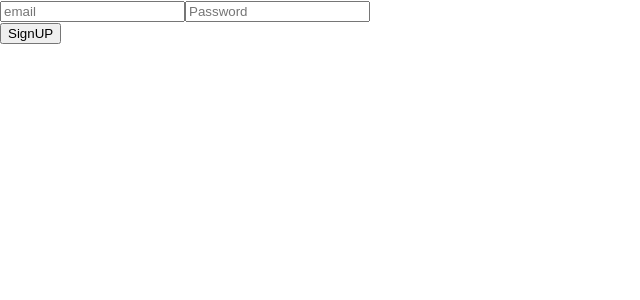
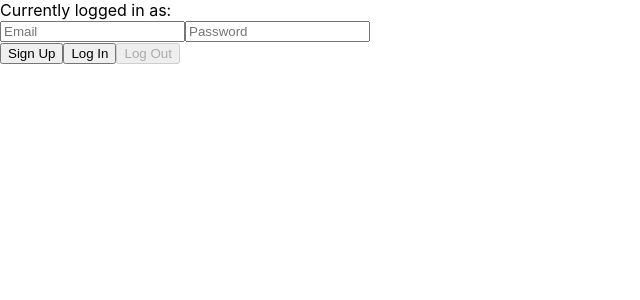
Before and after one commit to somalisintech/2021-hackathon-team-6, a React (Create React App) app: page / in a window 1280 px wide. Shown: the top 300 px of the page, without its empty margins (0-640 px from the left). Built offline with nearby package versions, Linux system fonts and the light colour scheme; no server answers.

Commit message:
finished basic authentification

```diff
--- a/src/App.js
+++ b/src/App.js
@@ -1,27 +1,61 @@
 import { useRef, useState } from 'react';
-import { signup } from './firebase';
+
+import { signup, login, logout, useAuth } from './firebase';
 
 export default function App() {
 	const [loading, setLoading] = useState(false);
+	const currentUser = useAuth();
+
 	const emailRef = useRef();
 	const passwordRef = useRef();
+
 	async function handleSignup() {
 		setLoading(true);
+		// try {
+		await signup(emailRef.current.value, passwordRef.current.value);
+		// } catch {
+		// alert("Error!");
+		// }
+		setLoading(false);
+	}
+
+	async function handleLogin() {
+		setLoading(true);
 		try {
-			signup(emailRef.current.value, passwordRef.current.value);
+			await login(emailRef.current.value, passwordRef.current.value);
 		} catch {
-			alert('error');
+			alert('Error!');
 		}
 		setLoading(false);
 	}
+
+	async function handleLogout() {
+		setLoading(true);
+		try {
+			await logout();
+		} catch {
+			alert('Error!');
+		}
+		setLoading(false);
+	}
+
 	return (
 		<div id="main">
+			<div>Currently logged in as: {currentUser?.email} </div>
+
 			<div id="fields">
-				<input ref={emailRef} placeholder="email" />
-				<input ref={passwordRef} placeholder="Password" type="password" />
+				<input ref={emailRef} placeholder="Email" />
+				<input ref={passwordRef} type="password" placeholder="Password" />
 			</div>
-			<button disabled={loading} onClick={handleSignup}>
-				SignUP
+
+			<button disabled={loading || currentUser} onClick={handleSignup}>
+				Sign Up
+			</button>
+			<button disabled={loading || currentUser} onClick={handleLogin}>
+				Log In
+			</button>
+			<button disabled={loading || !currentUser} onClick={handleLogout}>
+				Log Out
 			</button>
 		</div>
 	);
--- a/src/firebase.js
+++ b/src/firebase.js
@@ -1,6 +1,13 @@
 // Import the functions you need from the SDKs you need
+import { useState, useEffect } from 'react';
 import { initializeApp } from 'firebase/app';
-import { getAuth, createUserWithEmailAndPassword } from 'firebase/auth';
+import {
+	getAuth,
+	createUserWithEmailAndPassword,
+	onAuthStateChanged,
+	signOut,
+	signInWithEmailAndPassword
+} from 'firebase/auth';
 // TODO: Add SDKs for Firebase products that you want to use
 // https://firebase.google.com/docs/web/setup#available-libraries
 
@@ -23,3 +30,20 @@ const auth = getAuth();
 export function signup(email, password) {
 	createUserWithEmailAndPassword(auth, email, password);
 }
+export function login(email, password) {
+	return signInWithEmailAndPassword(auth, email, password);
+}
+export function logout() {
+	return signOut(auth);
+}
+// Custom Hook
+export function useAuth() {
+	const [currentUser, setCurrentUser] = useState();
+
+	useEffect(() => {
+		const unsub = onAuthStateChanged(auth, (user) => setCurrentUser(user));
+		return unsub;
+	}, []);
+
+	return currentUser;
+}
```
